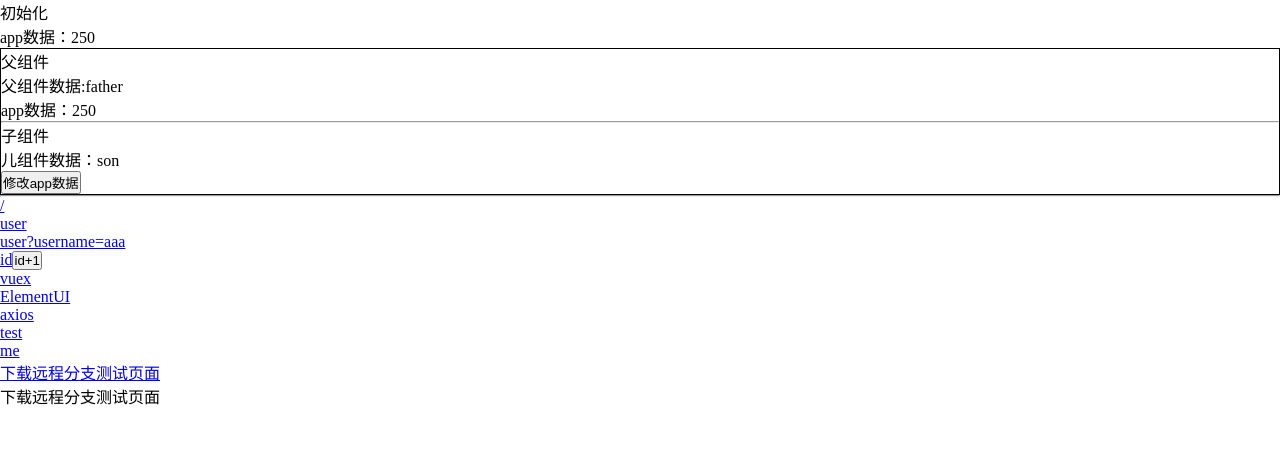
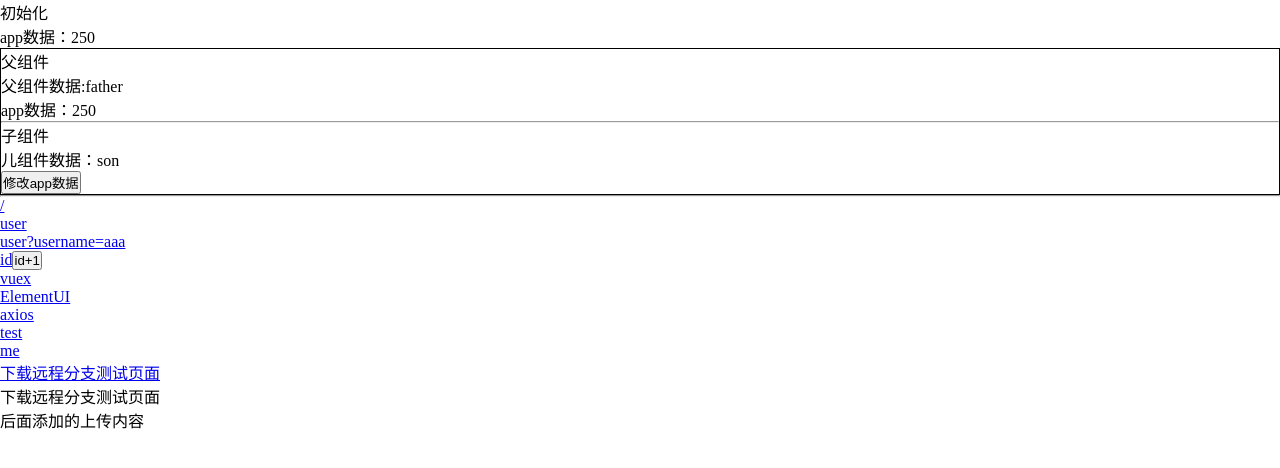
Before and after one commit to liyebang/new, a Vue app: page /#/xzfz in a window 1280 px wide. Shown: the top 468 px of the page. Built offline with nearby package versions, Linux system fonts and the light colour scheme.

Commit message:
后面添加的上传内容

```diff
--- a/src/pages/xiazaifenzhi.vue
+++ b/src/pages/xiazaifenzhi.vue
@@ -1,6 +1,7 @@
 <template>
   <div class="xiazaifenzhi-page">
       <div>下载远程分支测试页面</div>
+      <div>后面添加的上传内容</div>
   </div>
 </template>
 
```
